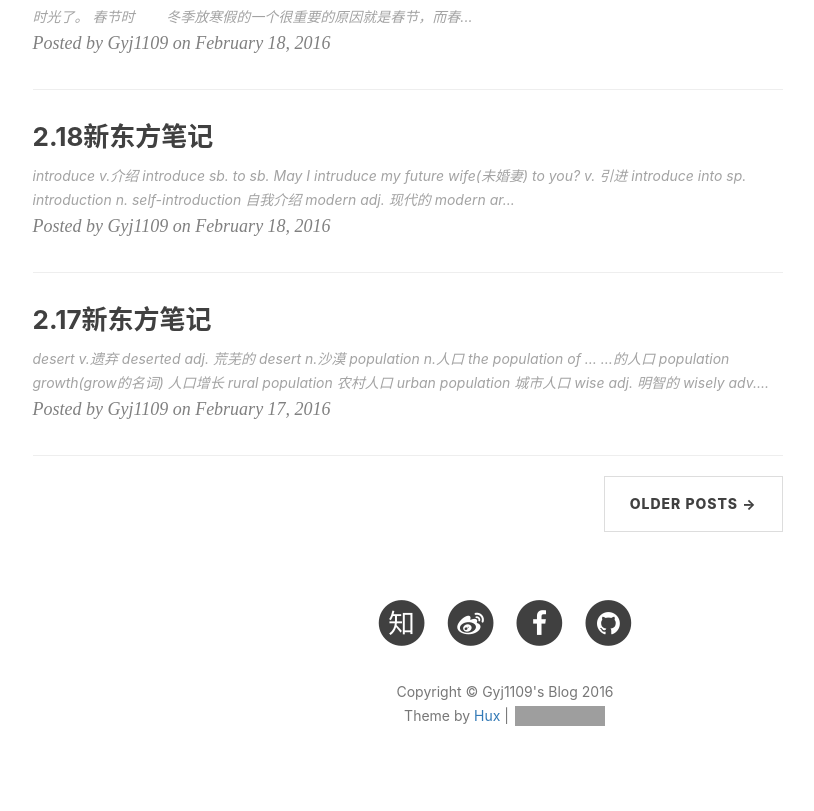
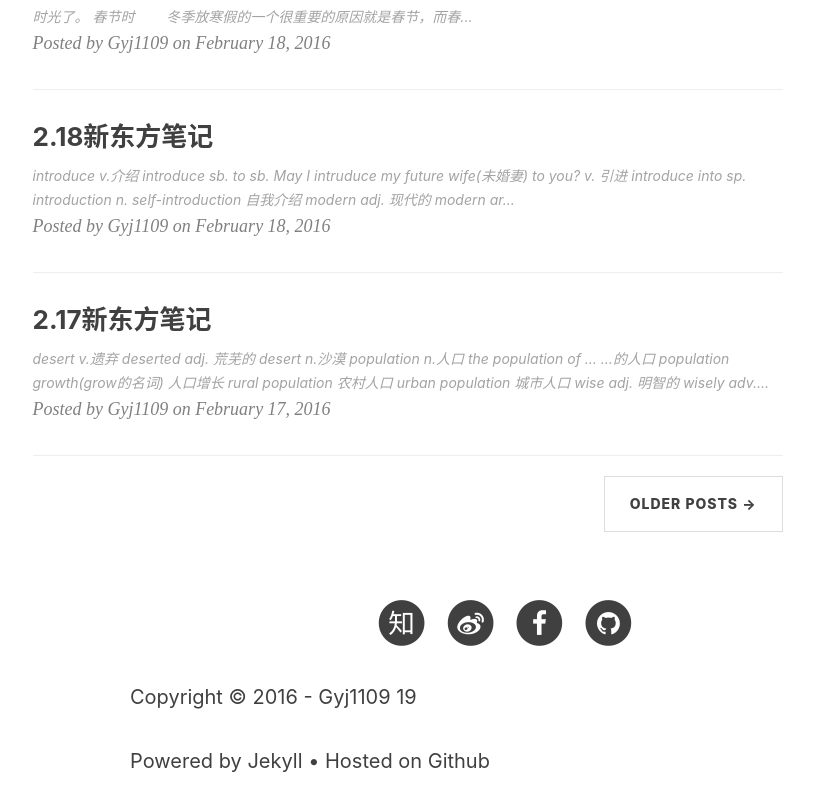
Before and after one commit to Potat0000/Blog-Jekyll, a Jekyll site: the page built from index.html, in a window 1280 px wide and 900 px high, scrolled down 2002 px. Shown: the top 811 px of the window, without its empty margins (135-949 px from the left). Built offline with Jekyll 4.4.1, drawn with Linux system fonts in a browser that asks for light colours; nearby versions of some CDN libraries; the list of posts is cut into pages by our own code; comment, search, counter and statistics services are not loaded; grey boxes are pictures that could not be loaded.

Commit message:
Update footer.html
Change copyright

```diff
--- a/_includes/footer.html
+++ b/_includes/footer.html
@@ -79,16 +79,8 @@
                     </li>
                     {% endif %}
                 </ul>
-                <p class="copyright text-muted">
-                    Copyright &copy; {{ site.title }} {{ site.time | date: '%Y' }}
-                    <br>
-                    Theme by <a href="http://huangxuan.me">Hux</a> |
-                    <iframe
-                        style="margin-left: 2px; margin-bottom:-5px;"
-                        frameborder="0" scrolling="0" width="91px" height="20px"
-                        src="https://ghbtns.com/github-btn.html?user=huxpro&repo=huxpro.github.io&type=star&count=true" >
-                    </iframe>
-                </p>
+                <p class="footer-entry">Copyright © {{ site.time | date: '%Y' }} - <a href="/" target="_blank">Gyj1109</a>
+19	        <p class="footer-entry">Powered by <a href="http://jekyllcn.com/" target="_blank">Jekyll</a> • Hosted on <a href="https://pages.github.com/" target="_blank">Github</a></p>
             </div>
         </div>
     </div>
```
